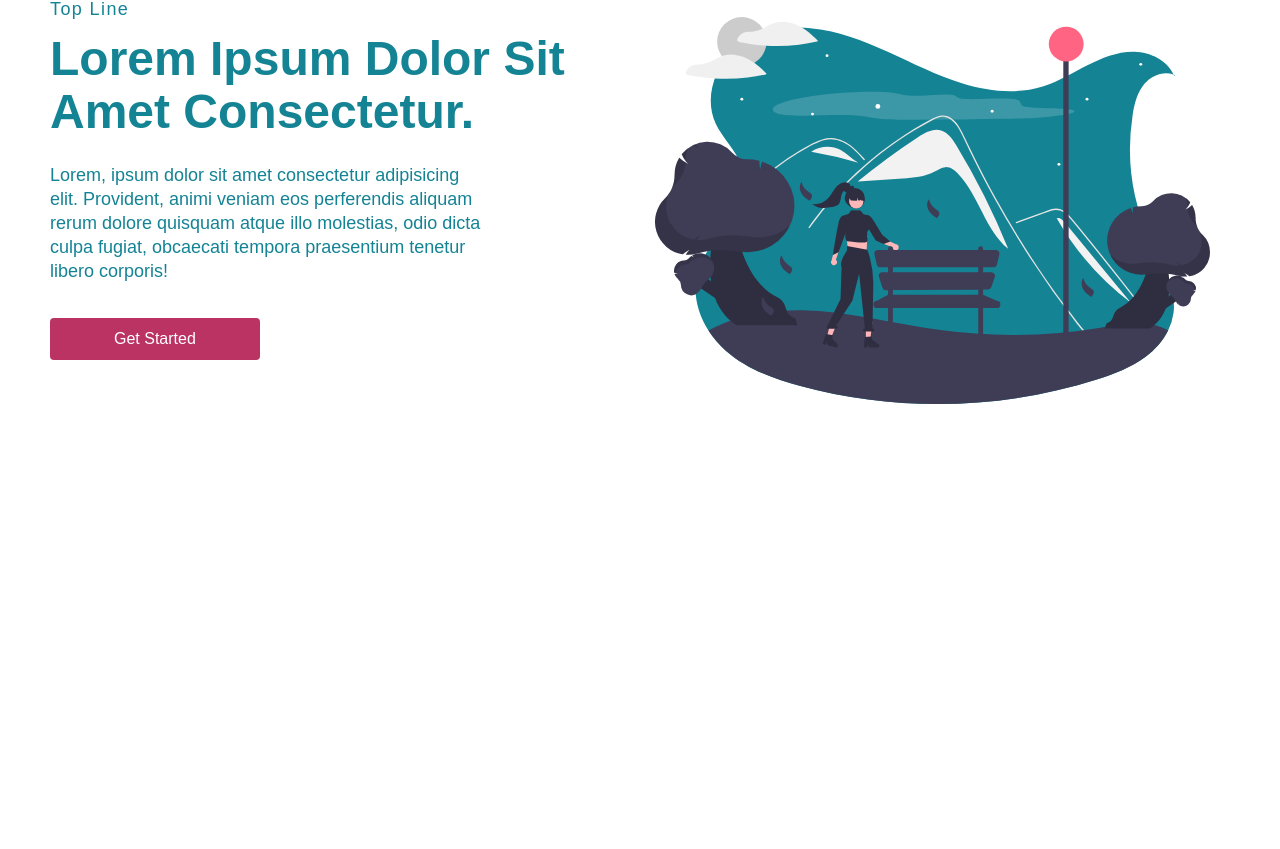
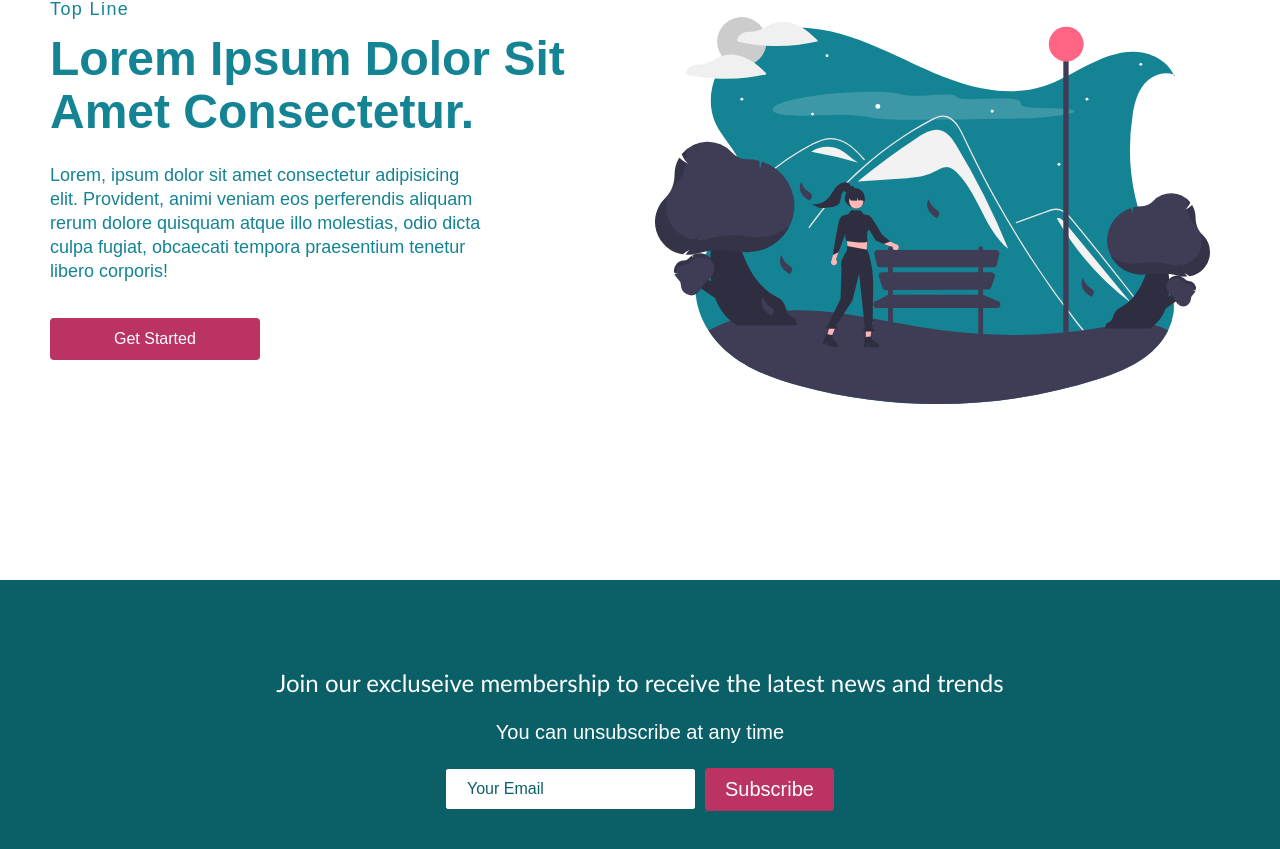
Before and after one commit to nfragiskatos/react-website-with-styled-components, a React (Create React App) app: page / in a window 1280 px wide. Shown: the part 2536-3385 px from the top of the page. Before the commit the page ends 3116 px from the top, so only its background shows below. Built offline with nearby package versions, Linux system fonts and the light colour scheme.

Commit message:
- initial footer implementation with email subscription form

```diff
--- a/src/App.js
+++ b/src/App.js
@@ -1,6 +1,6 @@
 import { BrowserRouter as Router, Route, Switch } from "react-router-dom";
 import { ThemeProvider } from "styled-components";
-import { Navbar } from "./components";
+import { Footer, Navbar } from "./components";
 import GlobalStyle from "./global.styles";
 import Home from "./pages/HomePage/Home";
 import theme from "./theme";
@@ -14,6 +14,7 @@ function App() {
         <Switch>
           <Route path="/" exact component={Home} />
         </Switch>
+        <Footer />
       </ThemeProvider>
     </Router>
   );
--- /dev/null
+++ b/src/components/Footer/Footer.js
@@ -0,0 +1,29 @@
+import React from "react";
+import { Button } from "../../global.styles";
+import {
+  FooterContainer,
+  FooterDescription,
+  FooterSubHeading,
+  FooterSubText,
+  Form,
+  FormInput,
+} from "./Footer.styles";
+
+const Footer = () => {
+  return (
+    <FooterContainer>
+      <FooterDescription>
+        <FooterSubHeading>
+          Join our excluseive membership to receive the latest news and trends
+        </FooterSubHeading>
+        <FooterSubText>You can unsubscribe at any time</FooterSubText>
+        <Form>
+          <FormInput name="email" type="email" placeholder="Your Email" />
+          <Button fontBig>Subscribe</Button>
+        </Form>
+      </FooterDescription>
+    </FooterContainer>
+  );
+};
+
+export default Footer;
--- /dev/null
+++ b/src/components/Footer/Footer.styles.js
@@ -0,0 +1,63 @@
+import styled from "styled-components";
+
+export const FooterContainer = styled.div`
+  background-color: ${({ theme }) => theme.palette.primary.dark};
+  padding: 4rem 0 2rem 0;
+  display: flex;
+  flex-direction: column;
+  justify-content: center;
+  align-items: center;
+`;
+
+export const FooterDescription = styled.section`
+  display: flex;
+  flex-direction: column;
+  justify-content: center;
+  align-items: center;
+  text-align: center;
+  margin-bottom: 24px;
+  padding: 24px;
+  color: ${({ theme }) => theme.palette.secondary.main};
+`;
+
+export const FooterSubHeading = styled.p`
+  font-family: "Trebuchet MS", "Lucida Sans Unicode", "Lucida Grande",
+    "Lucida Sans", Arial, sans-serif;
+  margin-bottom: 24px;
+  font-size: 24px;
+`;
+
+export const FooterSubText = styled.p`
+  margin-bottom: 24px;
+  font-size: 20px;
+`;
+
+export const Form = styled.form`
+  display: flex;
+  justify-content: center;
+  align-items: center;
+
+  @media screen and (max-width: 820px) {
+    flex-direction: column;
+    width: 80%;
+  }
+`;
+
+export const FormInput = styled.input`
+  padding: 10px 20px;
+  border-radius: 2px;
+  margin-right: 10px;
+  outline: none;
+  border: none;
+  font-size: 16px;
+  border: 1px solid ${({ theme }) => theme.palette.secondary.main};
+
+  &::placeholder {
+    color: ${({ theme }) => theme.palette.primary.dark};
+  }
+
+  @media screen and (max-width: 820px) {
+    width: 100%;
+    margin: 0 0 16px 0;
+  }
+`;
--- a/src/components/index.js
+++ b/src/components/index.js
@@ -1,2 +1,3 @@
+export { default as Footer } from "./Footer/Footer";
 export { default as Info } from "./Info/Info";
 export { default as Navbar } from "./Navbar/Navbar";
```
